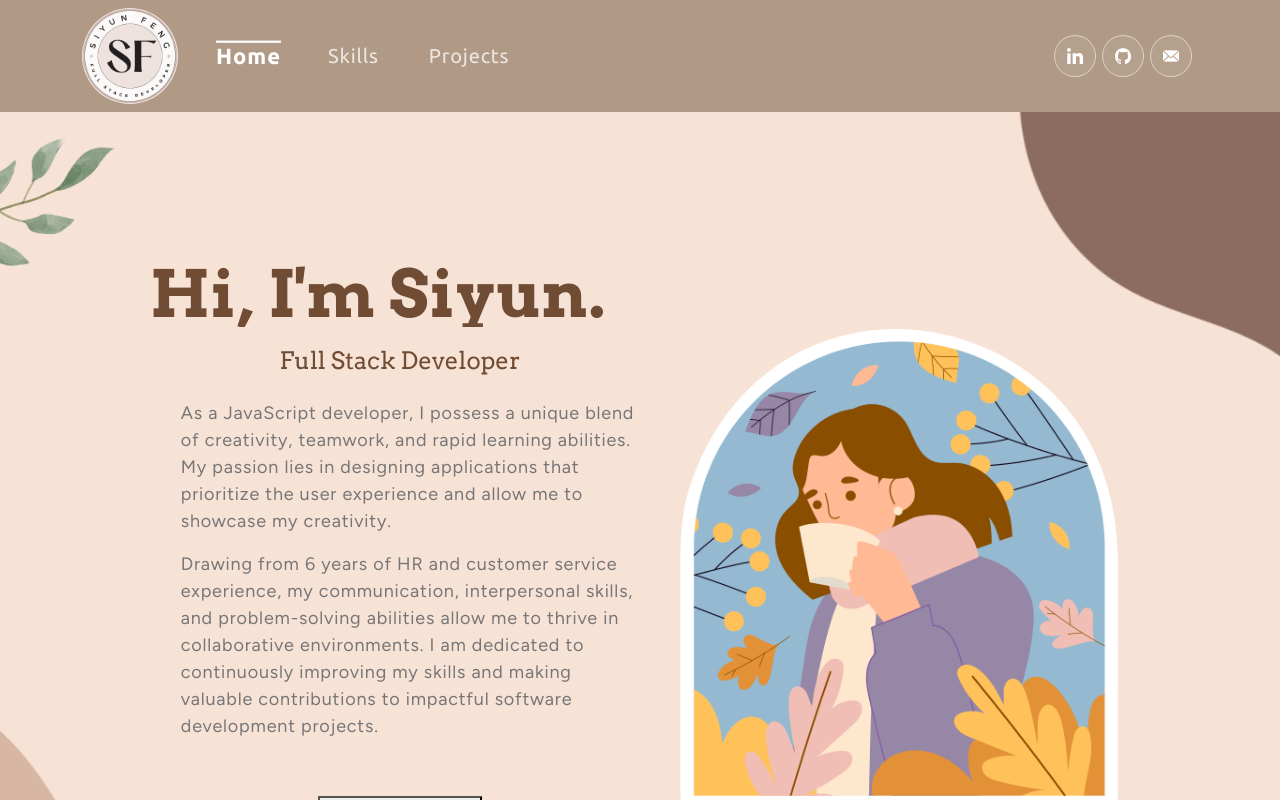
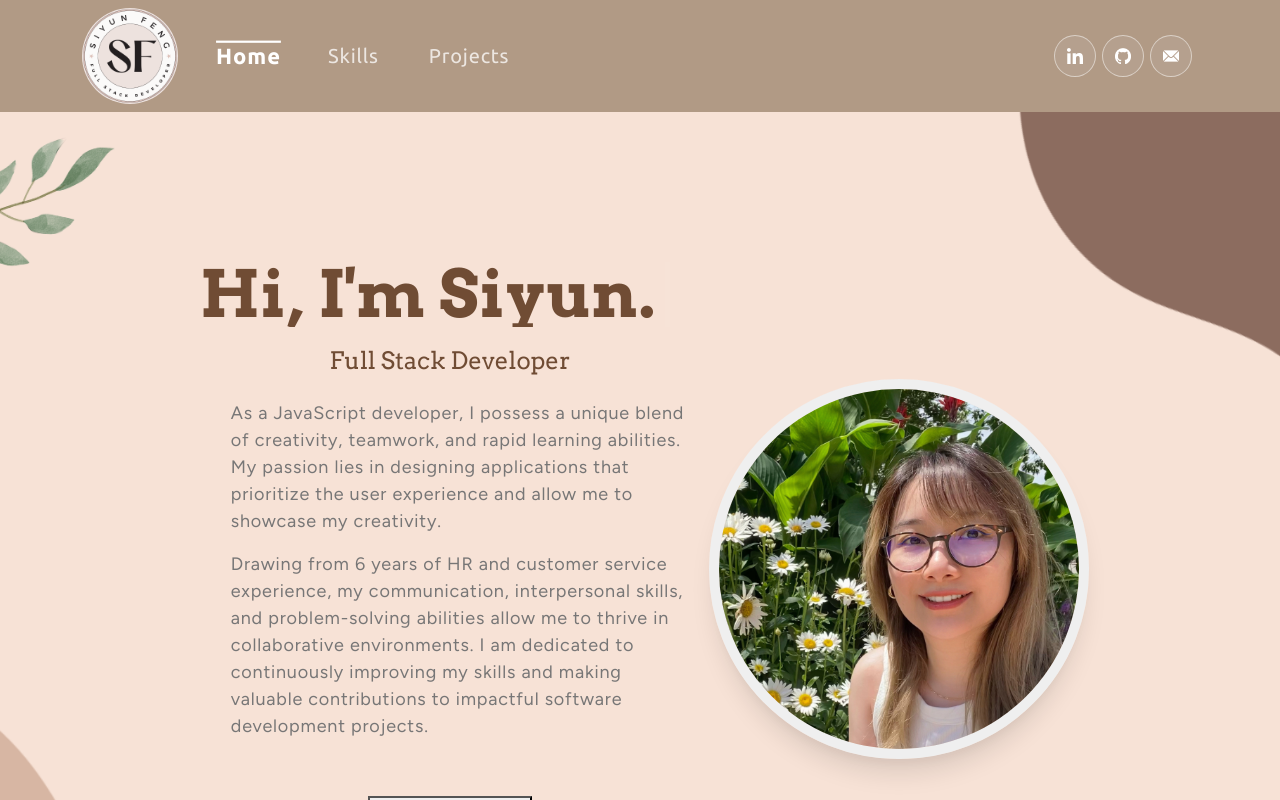
Before and after one commit to siyunfeng/personal-portfolio, a React (Create React App) app: page / in a window 1280 px wide. Shown: the top 800 px of the page. Built offline with nearby package versions, Linux system fonts and the light colour scheme; a web font is replaced by a local one.

Commit message:
updated profile picture, skills, and styles

```diff
--- a/src/App.css
+++ b/src/App.css
@@ -1,6 +1,9 @@
 @import url('https://fonts.googleapis.com/css2?family=Arvo:wght@400;700&family=Bona+Nova:wght@400;700&family=Fjalla+One&family=Libre+Franklin:wght@400;700&family=Special+Elite&family=Quicksand:wght@400;700&family=Borel&family=Roboto:wght@400;700&family=Figtree&family=Ubuntu:wght@400;700&family=Urbanist&family=Nova+Mono&family=Ysabeau+Infant:wght@400;700&display=swap');
 
 /* General CSS */
+:root {
+  --colorPrimary: rgba(100, 64, 39, 0.924);
+}
 
 * {
   padding: 0;
@@ -15,7 +18,7 @@ html {
 
 body {
   background-color: #f9e8cda8 !important;
-  color: rgba(100, 64, 39, 0.924) !important;
+  color: var(--colorPrimary) !important;
   position: relative;
   font-family: 'Nova Mono', 'Ubuntu', serif, sans-serif !important;
   overflow-x: hidden;
@@ -287,7 +290,7 @@ nav.navbar .navbar-toggler[aria-expanded="true"] .navbar-toggler-icon {
   letter-spacing: 0.8px;
   line-height: 1;
   margin-bottom: 20px;
-  color: rgba(100, 64, 39, 0.924);
+  color: var(--colorPrimary);
   white-space: nowrap;
   overflow: hidden;
   animation: typing 6s steps(40, end) infinite, blink 0.8s steps(29, end) infinite;
@@ -305,7 +308,7 @@ nav.navbar .navbar-toggler[aria-expanded="true"] .navbar-toggler-icon {
 }
 
 .banner h4 {
-  color: rgba(100, 64, 39, 0.924);
+  color: var(--colorPrimary);
   margin: 1rem auto;
 }
 
@@ -359,8 +362,11 @@ nav.navbar .navbar-toggler[aria-expanded="true"] .navbar-toggler-icon {
 }
 
 .avatar {
-  width: 30rem;
-  transition: transform 0.3s;
+  width: 380px;
+  border-radius: 50%;
+  border: 10px solid rgb(239, 239, 239);
+  box-shadow: rgba(0, 0, 0, 0.1) 0px 20px 25px -5px, rgba(0, 0, 0, 0.04) 0px 10px 10px -5px;
+  transition: transform 0.5s;
 }
 
 .avatar:hover {
@@ -371,7 +377,7 @@ nav.navbar .navbar-toggler[aria-expanded="true"] .navbar-toggler-icon {
 
 .skills {
   margin: 3rem auto;
-  color: rgba(100, 64, 39, 0.924);
+  color: var(--colorPrimary);
   background-position: top center;
   background-repeat: no-repeat;
 }
@@ -427,9 +433,9 @@ div .tech-name {
 /* Projects */
 
 .project {
-  padding: 80px;
+  margin: 3rem auto;
   position: relative;
-  color: rgba(100, 64, 39, 0.924);
+  color: var(--colorPrimary);
   background-position: top center;
   background-size: cover;
   background-repeat: no-repeat;
@@ -455,7 +461,7 @@ div .tech-name {
 }
 
 .project .nav.nav-pills .nav-link {
-  color: rgba(100, 64, 39, 0.924);
+  color: var(--colorPrimary);
   background-color: rgba(255, 255, 255, 0.43);
   margin: auto 30px;
   border-radius: 50px;
@@ -491,6 +497,7 @@ div .tech-name {
 
   .avatar {
     width: 300px;
+    border: 8px solid rgb(239, 239, 239);
     margin: 2rem auto;
   }
 
@@ -644,7 +651,7 @@ div .tech-name {
 }
 
 .section__title {
-  color:rgba(100, 64, 39, 0.924);
+  color:var(--colorPrimary);
   font-weight: bold;
 }
 
@@ -720,7 +727,7 @@ div .tech-name {
 }
 
 .portfolio-item-intro {
-  color: rgba(100, 64, 39, 0.924);
+  color: var(--colorPrimary);
   padding: 1rem 2rem;
   margin: 0;
 }
@@ -837,7 +844,7 @@ div .tech-name {
 	font-size: 45px;
 	font-weight: 700;
   text-align: center;
-  color: rgba(100, 64, 39, 0.924);
+  color: var(--colorPrimary);
 }
 
 .get-in-touch {
@@ -874,7 +881,7 @@ div .tech-name {
 
 .copy-right {
   margin-top: 1rem;
-  color: rgba(100, 64, 39, 0.924);
+  color: var(--colorPrimary);
 }
 
 /* Default CSS */
--- a/src/components/Banner.js
+++ b/src/components/Banner.js
@@ -1,4 +1,5 @@
 import headerImg from '../assets/img/banner-avatar3.png';
+import profileImg from '../assets/img/profile.jpg';
 
 const Banner = () => {
   return (
@@ -9,15 +10,6 @@ const Banner = () => {
             <h1>{`Hi, I'm Siyun.`}</h1>
             <h4 className='wrap'>Full Stack Developer</h4>
             <div className='banner-intro'>
-              {/* <ul>
-                <li>Pronounce: she/her/hers</li>
-                <li>
-                  Highly motivated Software Engineer with a strong passion for
-                  design and a commitment to enhancing user experiences. Career
-                  changer with 6+ years of valuable experience in the HR and
-                  Customer Service industries.
-                </li>
-              </ul> */}
               <p>
                 As a JavaScript developer, I possess a unique blend of
                 creativity, teamwork, and rapid learning abilities. My passion
@@ -38,7 +30,7 @@ const Banner = () => {
             </a>
           </div>
           <div>
-            <img src={headerImg} alt='Header Avatar' className='avatar' />
+            <img src={profileImg} alt='Header Avatar' className='avatar' />
           </div>
         </div>
       </div>
--- a/src/db/initData.js
+++ b/src/db/initData.js
@@ -45,6 +45,7 @@ import typescript from '../assets/icons/typescript.svg';
 import sql from '../assets/icons/sql.svg';
 import jwt from '../assets/icons/jwt.svg';
 import chai from '../assets/icons/chai.svg';
+import angular from '../assets/icons/angular.svg';
 
 const initialState = {
   projects: [
@@ -180,6 +181,7 @@ const initialState = {
     { techName: 'TypeScript', techIcon: typescript },
     { techName: 'React', techIcon: reactJS },
     { techName: 'NextJS', techIcon: nextJS },
+    { techName: 'Angular', techIcon: angular },
     { techName: 'Express', techIcon: express },
     { techName: 'HTML5', techIcon: html5 },
     { techName: 'CSS3', techIcon: css3 },
```
Also changed, not shown: src/assets/icons/angular.svg (added), src/assets/img/profile.jpg (added).
